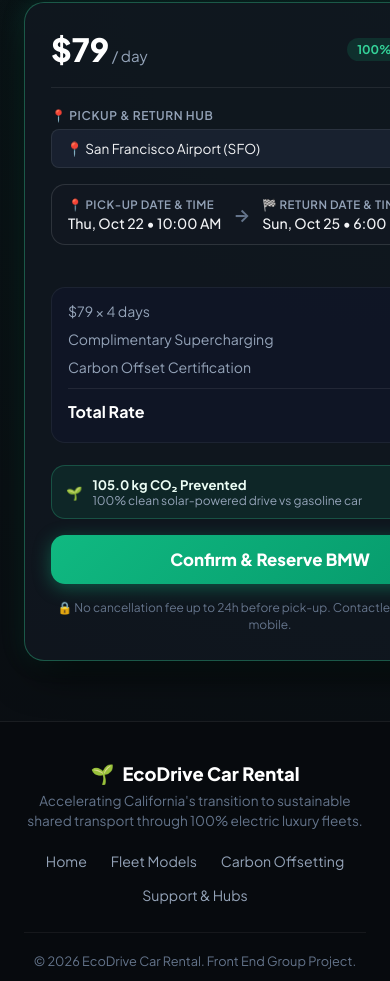
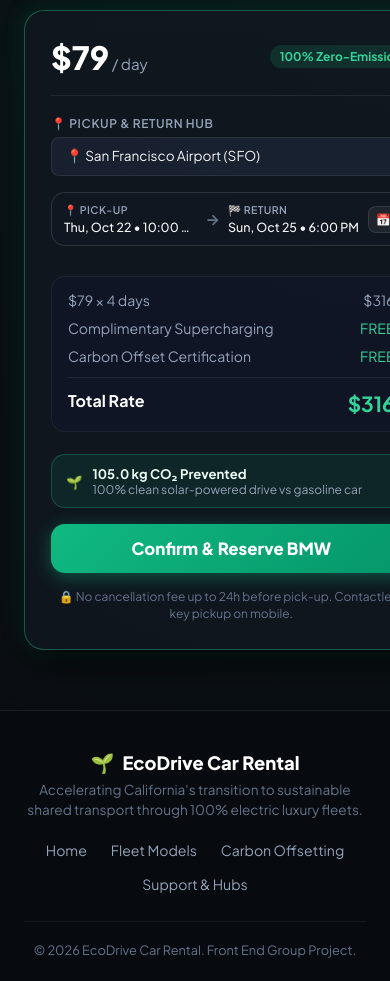
Before and after one commit to slowmotionsoundz/ecodrive-car-rental, a React (Vite) app: page /fleet/bmw-i4 in a window 390 px wide. Shown: the part 1562-2543 px from the top of the page. Built offline with nearby package versions, Linux system fonts and the light colour scheme.

Commit message:
fix: resolve vehicle detail booking sidebar range picker overflow and improve mobile responsiveness

```diff
--- a/src/App.css
+++ b/src/App.css
@@ -2949,21 +2949,23 @@
 .rental-range-picker-container {
   position: relative;
   width: 100%;
-  margin-bottom: 1.25rem;
+  margin-bottom: 0.5rem;
 }
 
 .range-picker-trigger {
   display: flex;
   align-items: center;
   justify-content: space-between;
-  gap: 0.75rem;
+  gap: 0.5rem;
   background: rgba(18, 24, 34, 0.85);
   border: 1px solid rgba(255, 255, 255, 0.12);
   border-radius: var(--radius-md);
-  padding: 0.75rem 1rem;
+  padding: 0.75rem 0.85rem;
   cursor: pointer;
   transition: all 0.2s ease;
   user-select: none;
+  box-sizing: border-box;
+  width: 100%;
 }
 
 .range-picker-trigger:hover {
@@ -2972,11 +2974,20 @@
   box-shadow: 0 4px 15px rgba(16, 185, 129, 0.12);
 }
 
+.range-picker-trigger-body {
+  display: flex;
+  align-items: center;
+  gap: 0.5rem;
+  flex: 1;
+  min-width: 0;
+}
+
 .range-slot {
   display: flex;
   flex-direction: column;
   gap: 2px;
   flex: 1;
+  min-width: 0;
 }
 
 .range-slot.active-slot {
@@ -2995,40 +3006,48 @@
 }
 
 .slot-badge {
-  font-size: 0.72rem;
+  font-size: 0.7rem;
   text-transform: uppercase;
-  letter-spacing: 0.5px;
+  letter-spacing: 0.4px;
   color: var(--text-muted);
   font-weight: 600;
+  white-space: nowrap;
+  overflow: hidden;
+  text-overflow: ellipsis;
 }
 
 .slot-value {
-  font-size: 0.88rem;
+  font-size: 0.82rem;
   color: var(--text-main);
   font-weight: 500;
   white-space: nowrap;
+  overflow: hidden;
+  text-overflow: ellipsis;
 }
 
 .range-slot-arrow {
   color: var(--text-dim);
-  font-size: 1.1rem;
+  font-size: 0.95rem;
   font-weight: bold;
-}
-
-.range-picker-edit-btn {
+  flex-shrink: 0;
+}
+
+.range-picker-edit-icon {
+  display: flex;
+  align-items: center;
+  gap: 4px;
   background: rgba(255, 255, 255, 0.06);
   border: 1px solid rgba(255, 255, 255, 0.1);
   color: var(--text-main);
-  padding: 6px 12px;
+  padding: 5px 9px;
   border-radius: var(--radius-sm);
-  font-size: 0.78rem;
+  font-size: 0.74rem;
   font-weight: 600;
-  cursor: pointer;
+  flex-shrink: 0;
   transition: all 0.2s;
-  flex-shrink: 0;
-}
-
-.range-picker-edit-btn:hover {
+}
+
+.range-picker-trigger:hover .range-picker-edit-icon {
   background: var(--primary-emerald);
   color: #05160e;
   border-color: var(--primary-emerald);
@@ -3038,15 +3057,17 @@
 .range-picker-popover {
   position: absolute;
   top: calc(100% + 8px);
-  left: 0;
   right: 0;
+  width: 380px;
+  max-width: 95vw;
   z-index: 100;
   background: #0d1219;
   border: 1px solid rgba(52, 211, 153, 0.25);
   border-radius: var(--radius-lg);
-  padding: 1.25rem;
-  box-shadow: 0 15px 40px rgba(0, 0, 0, 0.75), 0 0 20px rgba(16, 185, 129, 0.1);
+  padding: 1.15rem;
+  box-shadow: 0 15px 40px rgba(0, 0, 0, 0.8), 0 0 20px rgba(16, 185, 129, 0.1);
   animation: popoverFadeIn 0.2s ease-out;
+  box-sizing: border-box;
 }
 
 @keyframes popoverFadeIn {
@@ -3364,3 +3385,39 @@
   max-width: 480px;
   margin: 0 auto;
 }
+
+/* Responsive adjustments for mobile viewports */
+@media (max-width: 640px) {
+  .range-picker-trigger {
+    padding: 0.65rem 0.75rem;
+    gap: 0.4rem;
+  }
+
+  .slot-value {
+    font-size: 0.78rem;
+  }
+
+  .slot-badge {
+    font-size: 0.66rem;
+  }
+
+  .range-picker-edit-icon .edit-hint-text {
+    display: none;
+  }
+
+  .range-picker-edit-icon {
+    padding: 5px 7px;
+  }
+
+  .range-picker-popover {
+    position: fixed;
+    top: 50%;
+    left: 50%;
+    right: auto;
+    transform: translate(-50%, -50%);
+    width: calc(100vw - 28px);
+    max-height: 85vh;
+    overflow-y: auto;
+    z-index: 1000;
+  }
+}
--- a/src/components/RentalRangePicker.jsx
+++ b/src/components/RentalRangePicker.jsx
@@ -234,7 +234,9 @@ export default function RentalRangePicker({
           onClick={() => setIsOpen(!isOpen)}
           role="button"
           tabIndex={0}
+          aria-label="Select rental dates and times"
         >
+          <div className="range-picker-trigger-body">
             <div
               className={`range-slot ${activeStep === 'pickup' && isOpen ? 'active-slot' : ''}`}
               onClick={(e) => {
@@ -243,7 +245,7 @@ export default function RentalRangePicker({
                 setIsOpen(true);
               }}
             >
-            <span className="slot-badge">📍 Pick-up Date & Time</span>
+              <span className="slot-badge">📍 Pick-up</span>
               <span className="slot-value">{formatDisplayDate(tempStart, pickupTime)}</span>
             </div>
 
@@ -257,21 +259,15 @@ export default function RentalRangePicker({
                 setIsOpen(true);
               }}
             >
-            <span className="slot-badge">🏁 Return Date & Time</span>
+              <span className="slot-badge">🏁 Return</span>
               <span className="slot-value">{formatDisplayDate(tempEnd, returnTime)}</span>
             </div>
+          </div>
 
-          <button
-            type="button"
-            className="range-picker-edit-btn"
-            aria-label="Toggle Date Picker"
-            onClick={(e) => {
-              e.stopPropagation();
-              setIsOpen(!isOpen);
-            }}
-          >
-            {isOpen ? '✕' : '📅 Edit'}
-          </button>
+          <div className="range-picker-edit-icon" title="Edit Dates">
+            <span>📅</span>
+            <span className="edit-hint-text">{isOpen ? 'Close' : 'Edit'}</span>
+          </div>
         </div>
       )}
 
```
Lines whose indentation alone changed are shown as unchanged.
